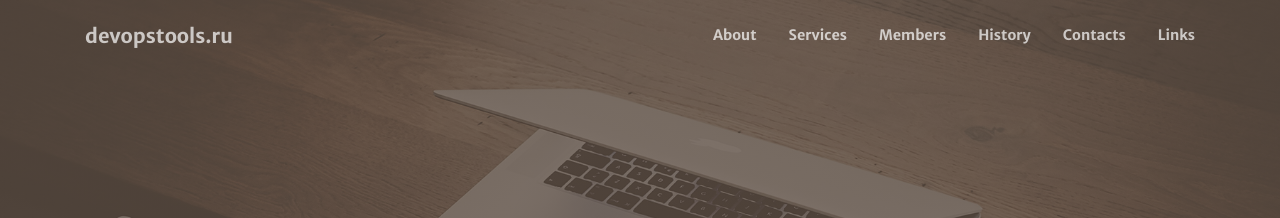
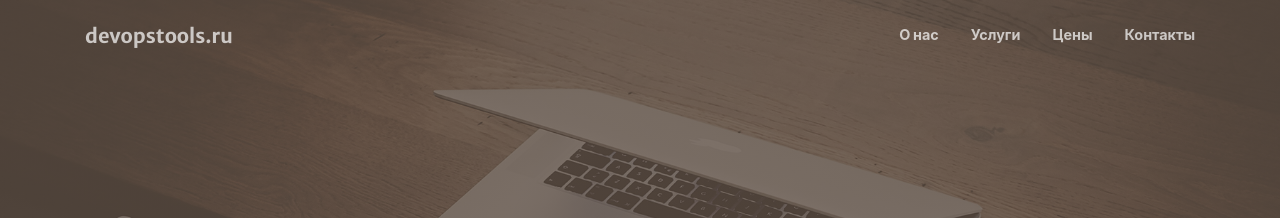
Before and after one commit to hacker342/devopstools.guthub.io, a Jekyll site: the page built from index.md, in a window 1280 px wide. Shown: the top 218 px of the page. Built offline with Jekyll 4.4.1, drawn with Linux system fonts in a browser that asks for light colours; nearby versions of some CDN libraries.

Commit message:
add price

```diff
--- a/_data/menus.yml
+++ b/_data/menus.yml
@@ -3,15 +3,15 @@
 # However on github-pages custom plugins are disabled, and the script doesn't
 # run. So please, fill in any custom menu entry here.
 header:
-- title: About
+- title: О нас
   url: /#about
-- title: Services
+- title: Услуги
   url: /#services
-- title: Members
-  url: /#members
-- title: History
-  url: /#timeline
-- title: Contacts
+# - title: Members
+#   url: /#members
+# - title: History
+#   url: /#timeline
+- title: Цены
+  url: /links
+- title: Контакты
   url: /#contacts
-- title: Links
-  url: /links
```
